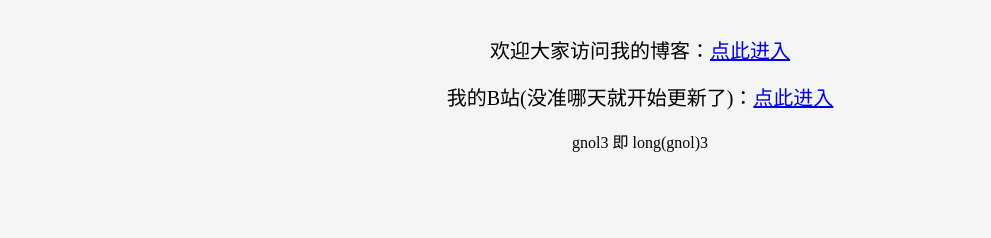
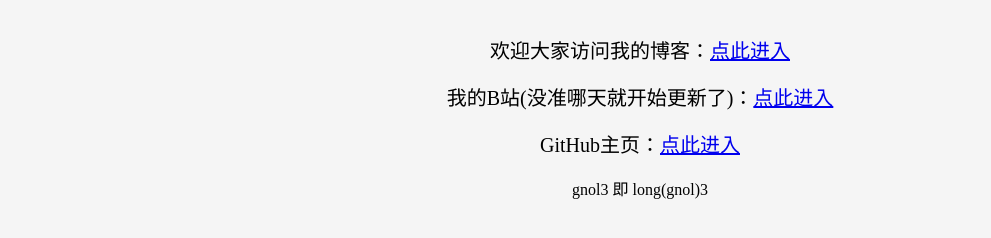
Before and after one commit to wzlong03/wzlong03.github.io, a plain HTML site: page index.html in a window 1280 px wide. Shown: the part 162-400 px from the top of the page, without its empty margins (0-991 px from the left). Drawn offline with Linux system fonts and the light colour scheme.

Commit message:
update githubhome

```diff
--- a/css/index.css
+++ b/css/index.css
@@ -15,6 +15,6 @@ h1{
     font-size: 30px;
 }
 
-.info_2 , .info_3{
+.info_2 , .info_3 , .info_4{
     font-size: 20px;
 }
--- a/index.html
+++ b/index.html
@@ -17,6 +17,8 @@
         <br><br>
         <span class="info_3">我的B站(没准哪天就开始更新了)：<a href="https://space.bilibili.com/42055979">点此进入</a></span>
         <br><br>
+        <span class="info_4">GitHub主页：<a href="https://github.com/wzlong03">点此进入</a></span>
+        <br><br>
         <span>gnol3 即 long(gnol)3</span>
     </div>
 </body>
```
